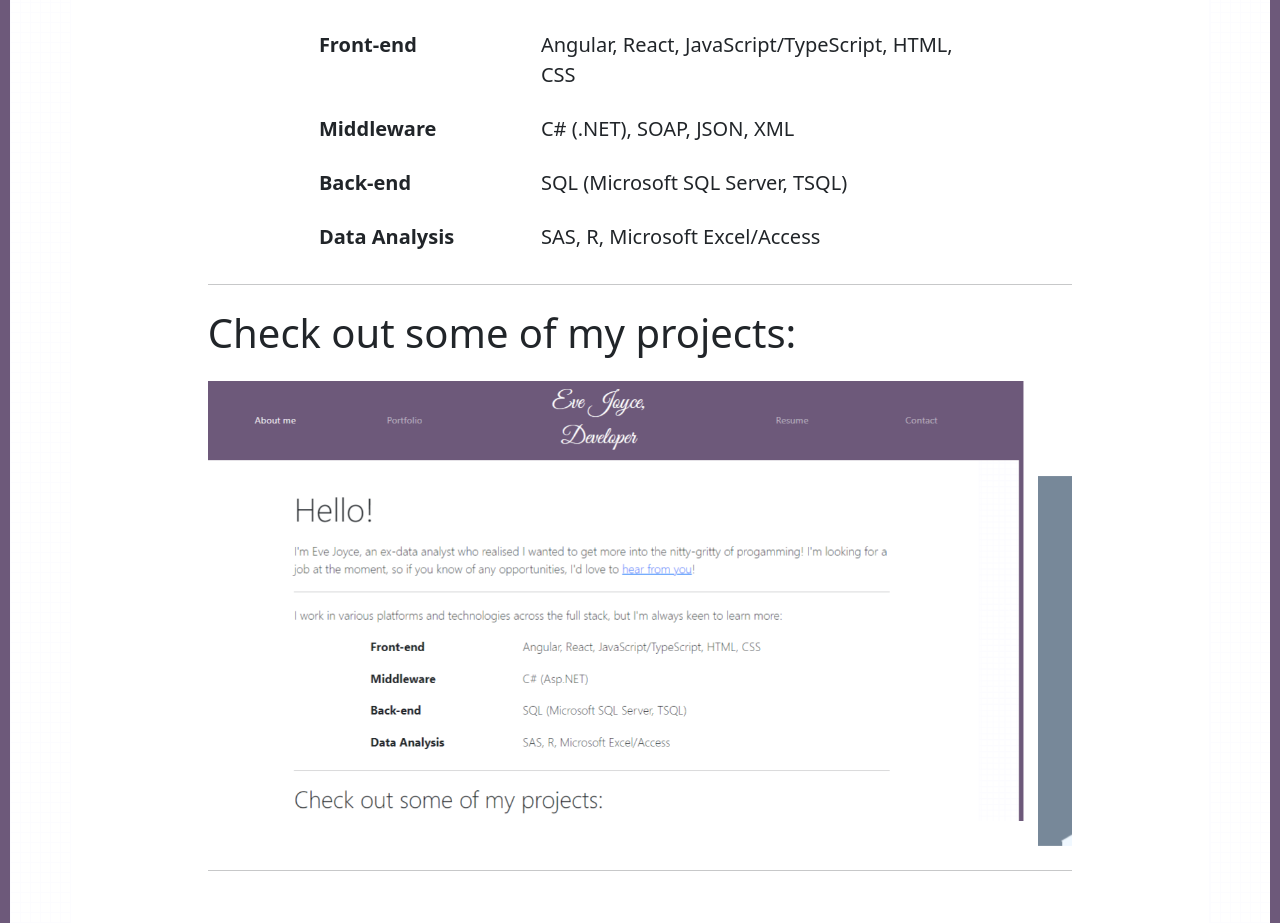
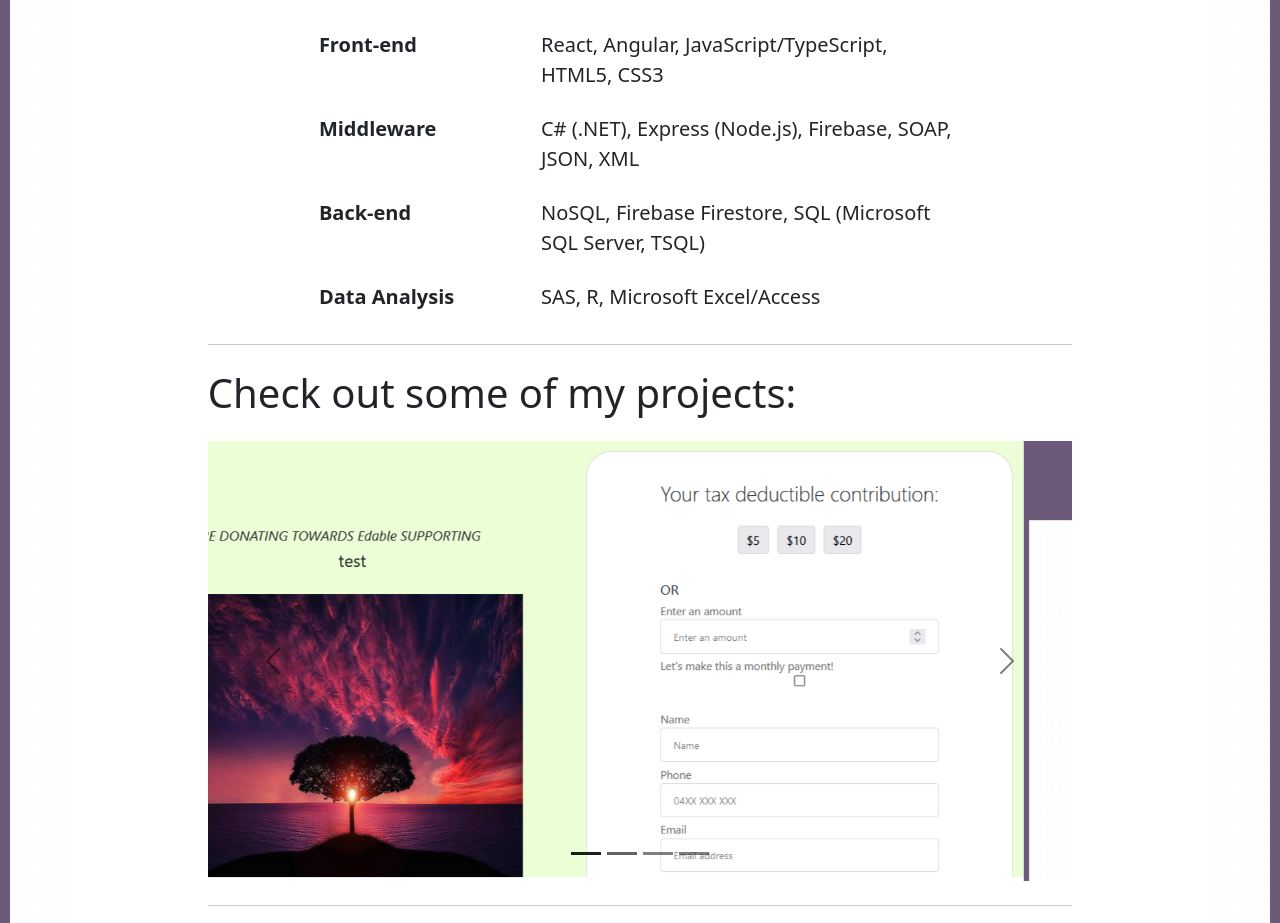
Before and after one commit to jellyve/angular-portfolio, an Angular app: page / in a window 1280 px wide. Shown: the part 468-1391 px from the top of the page. Built offline with nearby package versions, Linux system fonts and the light colour scheme.

Commit message:
updated projects and carousel

```diff
--- a/src/app/components/about/about.component.html
+++ b/src/app/components/about/about.component.html
@@ -1,7 +1,7 @@
 <div class="jumbotron">
     <h1 class="display-4 mb-4">Hello!</h1>
     <p class="lead mb-4">
-      I'm Eve Joyce, an ex-data analyst who realised I wanted to get back to making things! I consider myself a business analyst and programmer. I'm looking for a job at the moment, so if you know of any opportunities, I'd love to <a routerLink="/contact">hear from you</a>!
+      I'm Eve Joyce, an ex-data analyst who realised I wanted to get back to making things! I consider myself a programmer and  business analyst. I'm looking for a job at the moment, so if you know of any opportunities, I'd love to <a routerLink="/contact">hear from you</a>!
     </p>
     <hr class="my-4">
     <div class="lead mb-4">
@@ -10,15 +10,15 @@
       </p>
       <dl class="row justify-content-center">
         <dt class="col-md-3">Front-end</dt>
-        <dd class="col-md-6">Angular, React, JavaScript/TypeScript, HTML, CSS</dd>
+        <dd class="col-md-6">React, Angular, JavaScript/TypeScript, HTML5, CSS3</dd>
       </dl>
       <dl class="row justify-content-center">
         <dt class="col-md-3">Middleware</dt>
-        <dd class="col-md-6">C# (.NET), SOAP, JSON, XML</dd>
+        <dd class="col-md-6">C# (.NET), Express (Node.js), Firebase, SOAP, JSON, XML</dd>
       </dl>
       <dl class="row justify-content-center">
         <dt class="col-md-3">Back-end</dt>
-        <dd class="col-md-6">SQL (Microsoft SQL Server, TSQL)</dd>
+        <dd class="col-md-6">NoSQL, Firebase Firestore, SQL (Microsoft SQL Server, TSQL)</dd>
       </dl>
       <dl class="row justify-content-center">
         <dt class="col-md-3">Data Analysis</dt>
@@ -28,10 +28,16 @@
     <hr class="my-4">
     <h6 class="display-6 mb-4">Check out some of my projects:</h6>
   </div>
-  <div id="carouselProjects" class="carousel slide mb-4" data-bs-ride="carousel">
+  <div id="carouselProjects" class="carousel carousel-dark slide mb-4" data-bs-ride="carousel">
+    <div class="carousel-indicators">
+      <ng-container *ngFor="let projectItem of projectList; index as i; first as isFirst">
+        <a *ngIf="isFirst" role="button" type="button" data-bs-target="#carouselProjects" attr.data-bs-slide-to="{{i}}" class="active" aria-current="true" attr.aria-label="{{projectItem.title}}"></a>
+        <a *ngIf="!isFirst" role="button" type="button" data-bs-target="#carouselProjects" attr.data-bs-slide-to="{{i}}" attr.aria-label="{{projectItem.title}}"></a>
+      </ng-container>
+    </div>
     <div class="carousel-inner">
       <div *ngFor="let projectItem of projectList" class="carousel-item" [class.active]="projectItem==projectList[0]">
-        <a routerLink="/portfolio"><img src="{{projectItem.image}}" class="d-block w-100" alt="{{projectItem.title}}"></a>
+        <a routerLink="/portfolio" fragment="{{projectItem.title}}"><img src="{{projectItem.image}}" class="d-block w-100" alt="{{projectItem.title}}"></a>
       </div>
     </div>
     <button class="carousel-control-prev" type="button" data-bs-target="#carouselProjects" data-bs-slide="prev">
--- a/src/app/components/footer/footer.component.html
+++ b/src/app/components/footer/footer.component.html
@@ -1,6 +1,6 @@
 <nav class="footer-nav navbar navbar-dark sticky-bottom navbar-expand" style="background-color: #6d597a;">
     <div class="container">
-        <span class="navbar-text">© Eve Joyce, 2021</span>
+        <span class="navbar-text">© Eve Joyce, 2022</span>
         <div>
         <ul class="navbar-nav">
             <li class="nav-item">
--- a/src/app/components/portfolio/portfolio.component.html
+++ b/src/app/components/portfolio/portfolio.component.html
@@ -3,7 +3,7 @@
   class="project-card mb-5"
   *ngFor="let project of projectList"
 >
-  <h2>{{ project.title }}</h2>
+  <h2 id="{{ project.title }}">{{ project.title }}</h2>
   <app-skills [skillList]="project.technologies" [ticks]=true></app-skills>
   <p class="lead mt-2 mb-4">Description: {{ project.description }}</p>
   <img src="{{project.image}}" class="d-block w-100 mb-4" alt="screenshot of {{project.title}}">
--- a/src/assets/projects.json
+++ b/src/assets/projects.json
@@ -1,4 +1,13 @@
 [
+  {
+    "title": "EdAble Donation System",
+    "technologies": ["React","TypeScript","Azure","Express","PayPal","Firebase (Firestore)"],
+    "description":
+      "Custom complex donations system for a charitable diability non-profit (EdAble). Allows for donations to associated mircro-businesses and donation campaigns, using PayPal payments. Hosted with Azure webservices. Completed as a group project during Advanced Diploma.",
+    "image": "../assets/edable.png",
+    "link": "https://edable-donor.azurewebsites.net/",
+    "source": "https://github.com/EveJoyceStudent/edable-donors"
+  },
   {
     "title": "Portfolio",
     "technologies": ["Angular","Bootstrap","TypeScript","Netlify Forms"],
@@ -18,15 +27,6 @@
     "source": "https://github.com/jellyve/mines-web"
   },
   {
-    "title": "No HP RPG",
-    "technologies": ["Azure","React","TypeScript"],
-    "description":
-      "Mockup of the battle interface for a Pokémon-like RPG game, where typical health bars have been replaced with written descriptions. Hosted with Azure webservices.",
-    "image": "../assets/nohprpg.png",
-    "link": "https://blue-ground-00555b51e.azurestaticapps.net/",
-    "source": "https://github.com/jellyve/react-pkmn-prod"
-  },
-  {
     "title": "My next Project - Random Reminder",
     "technologies": ["TBD","Mobile"],
     "description":
```
Also changed, not shown: src/assets/edable.png (added).
